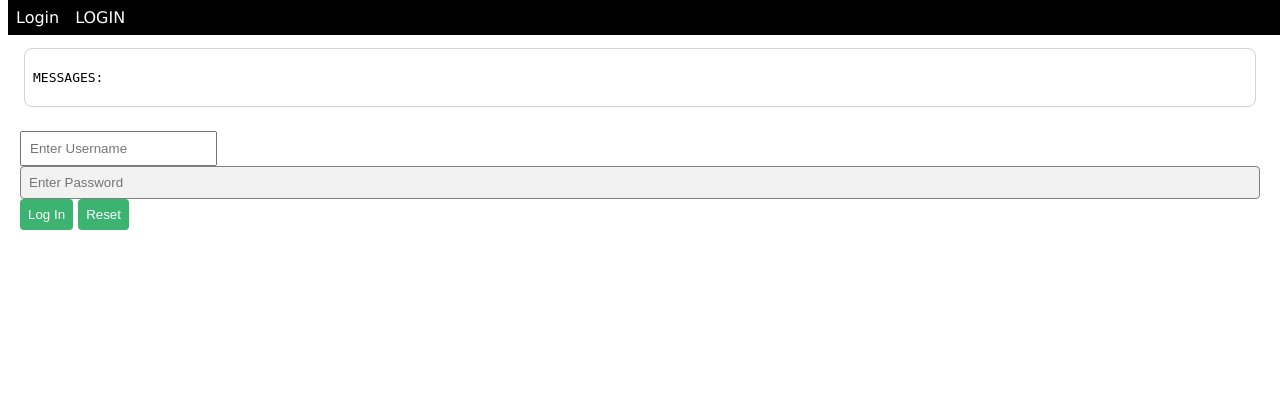
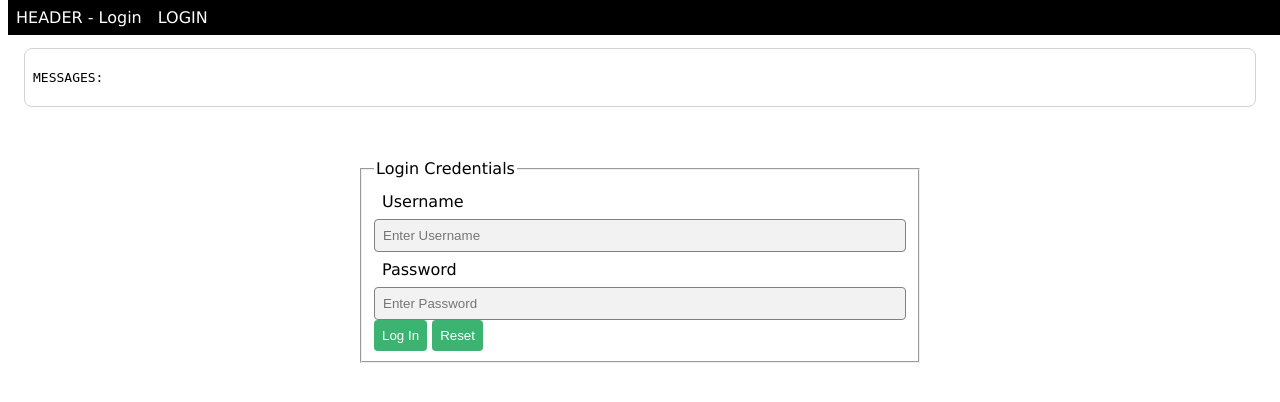
Before and after one commit to joshroche1/projects, a Flask app: template templates/python-flask/webapp1/templates/auth/login.html in a window 1280 px wide. Shown: the top 402 px of the page. Run offline with Flask 2, Linux system fonts and the light colour scheme; the template is opened without the code that fills it, so the values that code supplies are empty.

Commit message:
Update login.html

```diff
--- a/templates/python-flask/webapp1/templates/auth/login.html
+++ b/templates/python-flask/webapp1/templates/auth/login.html
@@ -1,18 +1,26 @@
 {% extends 'base.html' %}
 
-{% block header %} Login {% endblock %}
+{% block header %} HEADER - Login {% endblock %}
 
 {% block content %}
-<div class="container mt-3 mx-auto">
-  <form action="{{ url_for('views.auth.login') }}" method="post">
-    <div class="mb-3 mt-3">
-      <input name="username" id="username" class="form-control" placeholder="Enter Username" autocomplete="off" required>
-    </div>
-    <div class="mb-3 mt-3">
-      <input type="password" name="password" id="password" placeholder="Enter Password" class="form-control" required>
-    </div>
-    <input type="submit" value="Log In" class="btn btn-primary">
-    <input type="reset" class="btn btn-secondary">
+<div class="col-3 col-s-12"></div>
+
+<div class="col-6 col-s-12">
+
+<div class="content">
+  <form action="{{ url_for('auth.login') }}" method="post">
+    <fieldset><legend>Login Credentials</legend>
+      <label for="username">Username</label>
+      <input type="text" name="username" id="username" placeholder="Enter Username" autocomplete="off" required>
+      <label for="password">Password</label>
+      <input type="password" name="password" id="password" placeholder="Enter Password" required>
+      <input type="submit" value="Log In">
+      <input type="reset">
+    </fieldset>
   </form>
 </div>
+
+</div>
+
+<div class="col-3 col-s-12"></div>
 {% endblock %}
```
